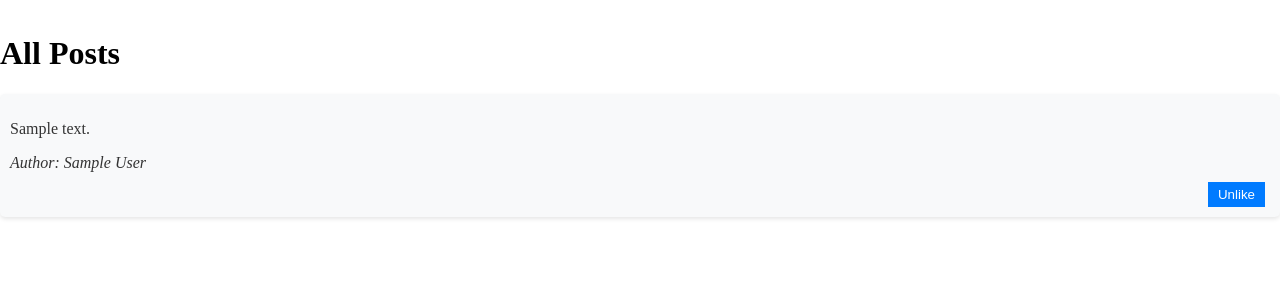
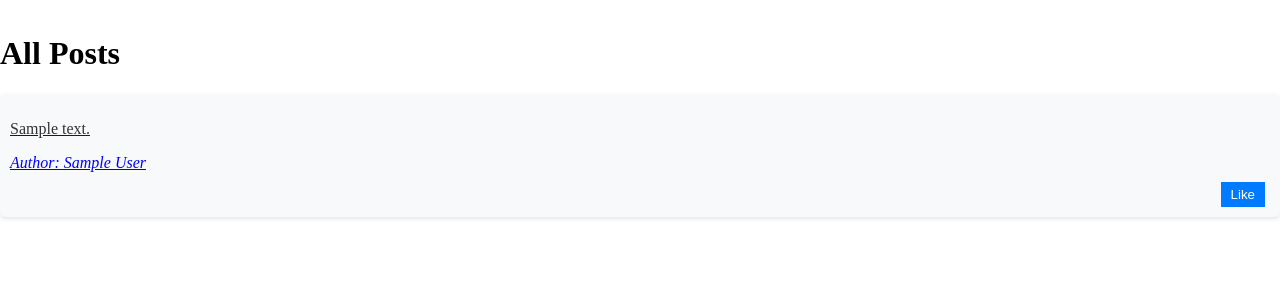
Before and after one commit to FaroukZakaria/Mini_social_media, a Flask app: page /posts in a window 1280 px wide. Shown: the part 46-346 px from the top of the page. Run offline with Flask 3, Linux system fonts and the light colour scheme; tables that the repository leaves empty hold one stand-in row (values such as "Sample post").

Commit message:
Added like buttons next to each post. User must be logged in to like/unlike.

```diff
--- a/templates/posts.html
+++ b/templates/posts.html
@@ -14,15 +14,23 @@
     <ul class="post-list">
         {% for post in posts %}
             <li class="post-item">
+                <a href="/posts/{{ post.id }}" class="post-link">
                         <div class="post-content">
                             <p>{{ post.content }}</p>
-                    <p class="author-info">Author: {{ authors[post.id] }}</p>
+                            <p class="author-info">
+                            <a href="/users/{{ post.author_id }}" class="author-link">Author: {{ authors[post.id] }}</a>
+                            </p>
                         </div>
+                </a>
                 <div class="like-buttons">
-		    {% if user_likes[post.id] %}
-		        <button class="unlike-btn">Unlike</button>
+                    {% if curr_user in user_likes[post.id] %}
+                        <form action="/unlike_post/{{ post.id }}" method="POST">
+                            <button type="submit" class="unlike-btn">Unlike</button>
+                        </form>
                     {% else %}
-		        <button class="like-btn">Like</button>
+                        <form action="/like_post/{{ post.id }}" method="POST">
+                            <button type="submit" class="like-btn">Like</button>
+                        </form>
                     {% endif %}
                 </div>
             </li>
```
Lines whose indentation alone changed are shown as unchanged.
